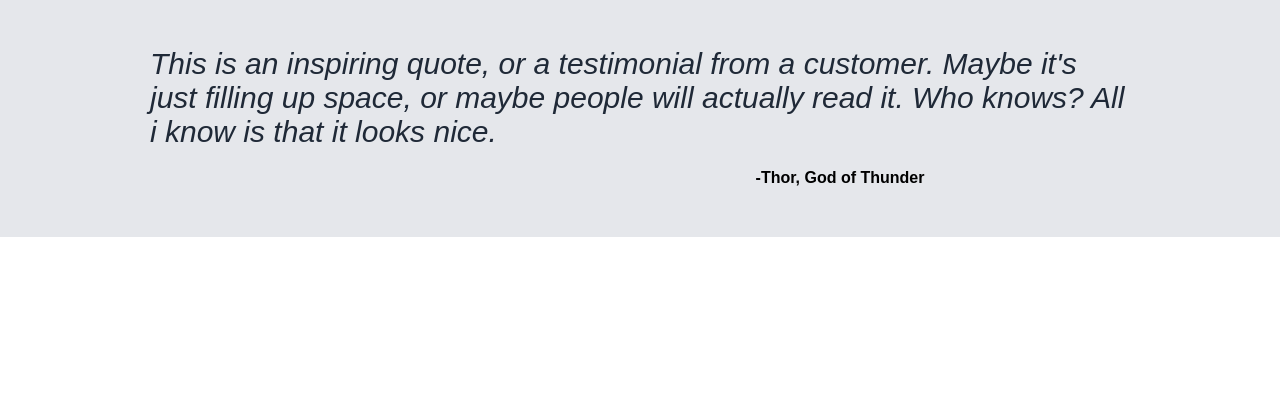
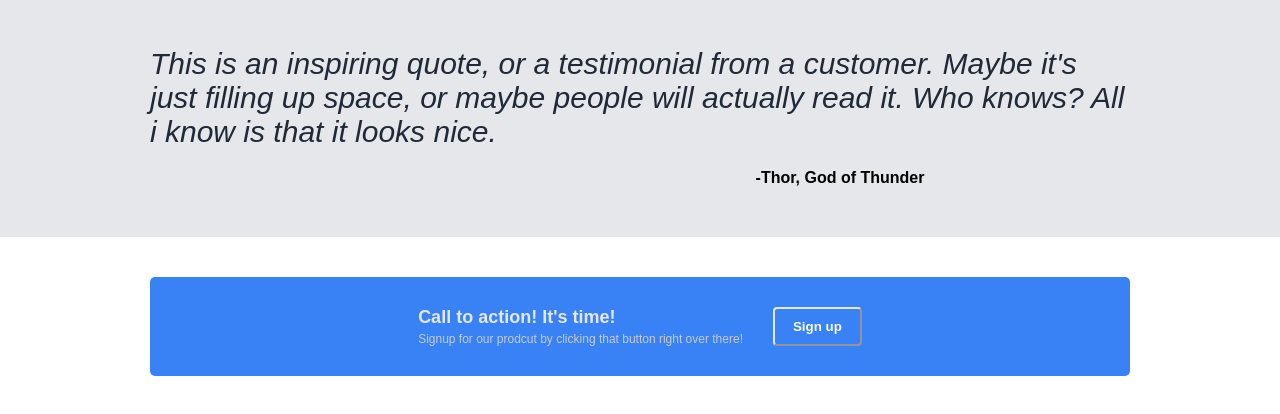
Before and after one commit to Ajk320/landing-page, a plain HTML site: page index.html in a window 1280 px wide. Shown: the part 650-1064 px from the top of the page. Before the commit the page ends 887 px from the top, so only its background shows below. Drawn offline with Linux system fonts and the light colour scheme.

Commit message:
Created 'Call to action' section (some touch ups left)

```diff
--- a/index.html
+++ b/index.html
@@ -63,14 +63,27 @@
                 </li>
             </ul>
         </div>
-        <div class="quote-section">
-            <div class="quote">
-                This is an inspiring quote, or a testimonial from a customer. Maybe it's just filling up space, or maybe people will actually read it. Who knows? All i know is that it looks nice.
+    </div>
+    <div class="quote-section">
+        <div class="quote">
+            This is an inspiring quote, or a testimonial from a customer. Maybe it's just filling up space, or maybe people will actually read it. Who knows? All i know is that it looks nice.
+        </div>
+        <div class="author">
+            -Thor, God of Thunder
+        </div>
+    </div>
+    <div class="call-to-action-section">
+        <div class="call-to-action">
+            <div class="call-to-action-header">
+                Call to action! It's time!
             </div>
-            <div class="author">
-                -Thor, God of Thunder
+            <div class="call-to-action-subtext">
+                Signup for our prodcut by clicking that button right over there!
             </div>
         </div>
+        <button class="call-to-action-signup-button">
+            Sign up
+        </button>
     </div>
 </body>
 </html>
--- a/style.css
+++ b/style.css
@@ -135,3 +135,37 @@ figcaption{
     padding-left: 400px;
     padding-top: 20px;
 }
+
+.call-to-action-section{
+    background: #3882F6;
+    margin: 40px 150px;
+    padding: 30px 60px;
+    gap:30px;
+    display: flex;
+    color:#E5E7EB;
+    border-radius: 5px;
+    display: flex;
+    justify-content:center
+}
+
+.call-to-action{
+    display: flex;
+    flex-direction: column;
+    align-items:start;
+}
+
+.call-to-action-header{
+    padding-bottom: 4px;
+    font-weight: bold;
+    font-size: 18px;
+}
+.call-to-action-subtext{
+    color: #c8cace;
+    font-size: 12px;
+}
+.call-to-action-signup-button{
+    border-radius: 4px;
+    padding: 2px 18px;
+    font-weight: bold;
+    border-color:#E5E7EB;
+}
```
